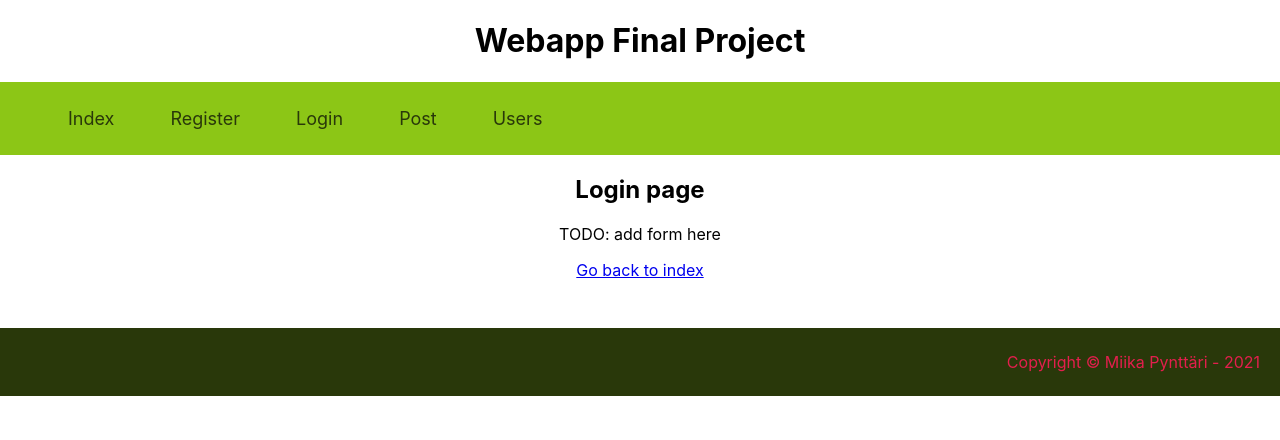
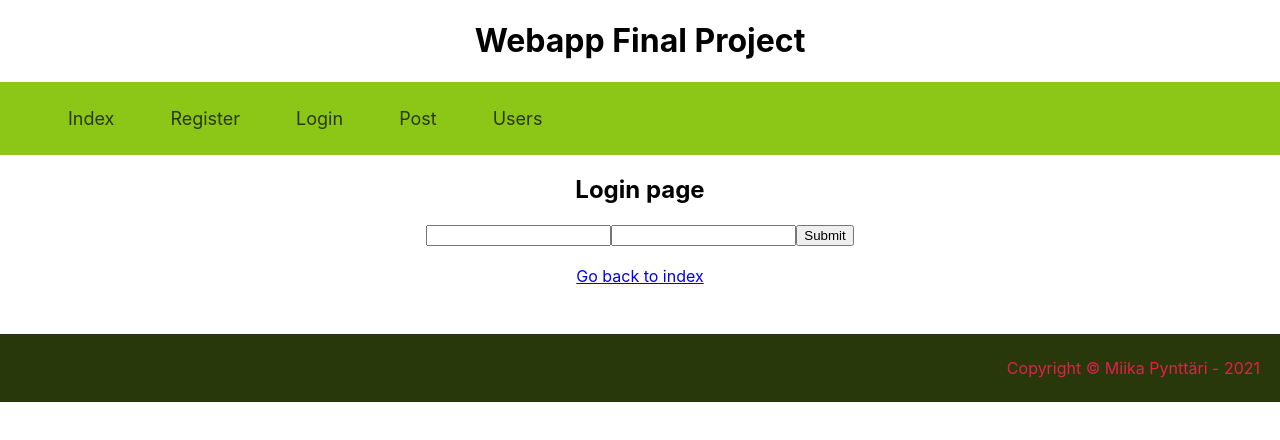
Before and after one commit to Lagipp/WebApplications-PROJECT, a React (Create React App) app in the folder client/: page /login in a window 1280 px wide. Shown: the top 440 px of the page. Built offline with nearby package versions, Linux system fonts and the light colour scheme.

Commit message:
aaaaaaaahhhhhhhhhhhhhh

```diff
--- a/client/package.json
+++ b/client/package.json
@@ -34,5 +34,6 @@
       "last 1 firefox version",
       "last 1 safari version"
     ]
-  }
+  },
+  "proxy": "http://localhost:5000"
 }
--- a/client/src/App.js
+++ b/client/src/App.js
@@ -12,12 +12,18 @@ import Footer from './components/Footer';
 import Temp from './components/Temp';
 import UserList from './components/UserList';
 import { BrowserRouter as Router, Route, Routes } from 'react-router-dom';
-import { useState } from 'react';
+import { useState, useEffect } from 'react';
 // , useEffect
 
 
 
 function App() {
+
+  const [data, setData] = useState([])
+  const [jwt, setJwt] = useState("")
+  const [user, setUser] = useState({})
+
+
 
   const [posts, setPosts] = useState([
     {
@@ -65,11 +71,13 @@ function App() {
         <Header />
         <NavBar />
 
+        <h2> {jwt ? `Logged in as ${user.username}!` : ""} </h2>
+
         <Routes>
 
           <Route exact path="/" element={ <Home posts={posts} /> } />
           <Route path="/register" element={ <Register /> } />
-          <Route path="/login" element={ <Login /> } />
+          <Route path="/login" element={ <Login setJwt={setJwt} setUser={setUser} jwt={jwt} /> } />
 
           <Route exact path="/post" element={ <PostNew handleSubmit={handleSubmit} newBody={newBody} setNewBody={setNewBody} /> } />
           <Route path="/post/:id" element={ <PostPage posts={posts}/> } />
--- a/client/src/components/Login.js
+++ b/client/src/components/Login.js
@@ -1,12 +1,47 @@
-import React from 'react'
+import { useState } from 'react'
 import { Link } from 'react-router-dom'
 
-const Login = () => {
+const Login = ({ setJwt, setUser, jwt} ) => {
+
+    const[userData, setUserData] = useState({})
+
+    const submit = (event) => {
+        event.preventDefault()
+        console.log("->->- inside submit-function in Login.js")
+
+        fetch("/users/login", {
+            method: "POST",
+            headers: {
+                "Content-type": "application/json"
+            },
+            body: JSON.stringify(userData),
+            mode: "cors"
+        })
+        .then(response => response.json())
+        .then(data => {
+            console.log(data)
+            if(data.token) {
+                setJwt(data.token)
+                setUser(JSON.parse(Buffer.from(data.token.split(".")[1], "base64").toString()))
+            }
+        })
+    }
+
+    const handleChange = (event) => {
+        setUserData({...userData, [event.target.name]: event.target.value})
+    }
+
+
     return (
         <div>
             <h2> Login page </h2>
-            <p> TODO: add form here </p>
+            <form className="LoginForm" onSubmit={submit} onChange={handleChange}>
+                <input type="text" name="username" />
+                <input type="password" name="password" />
+                <input type="submit" />
+            </form>
 
+            <br />
             <nav>
                 <Link to="/">Go back to index</Link>
             </nav>
```
Also changed, not shown: 1 other file (tests, documents, lock files or other folders).
